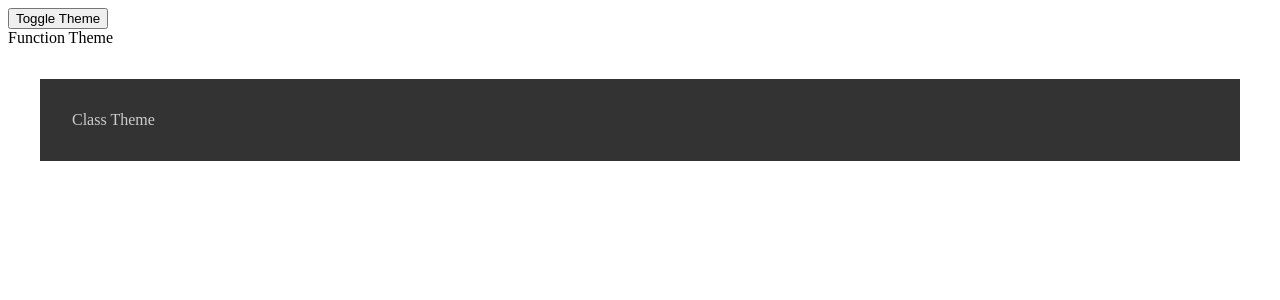
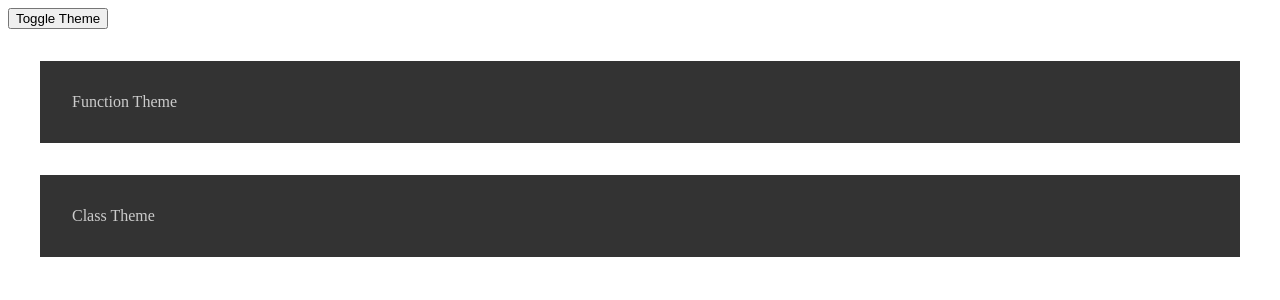
Before and after one commit to gessicaoliveira/react-hooks, a React (Create React App) app: page / in a window 1280 px wide. Shown: the top 300 px of the page. Built offline with nearby package versions, Linux system fonts and the light colour scheme.

Commit message:
most used hooks: useContext/function

```diff
--- a/src/FunctionContextComponent.js
+++ b/src/FunctionContextComponent.js
@@ -1,7 +1,18 @@
+import React, { useContext } from "react";
+import { ThemeContext } from "./App";
+
 export default function FunctionContextComponent() {
+  const darkTheme = useContext(ThemeContext);
+  const themeStyles = {
+    backgroundColor: darkTheme ? "#333" : "#CCC",
+    color: darkTheme ? "#CCC" : "#333",
+    padding: "2rem",
+    margin: "2rem",
+  };
+
   return (
     <>
-      <div>Function Theme</div>
+      <div style={themeStyles}>Function Theme</div>
     </>
   );
 }
```
